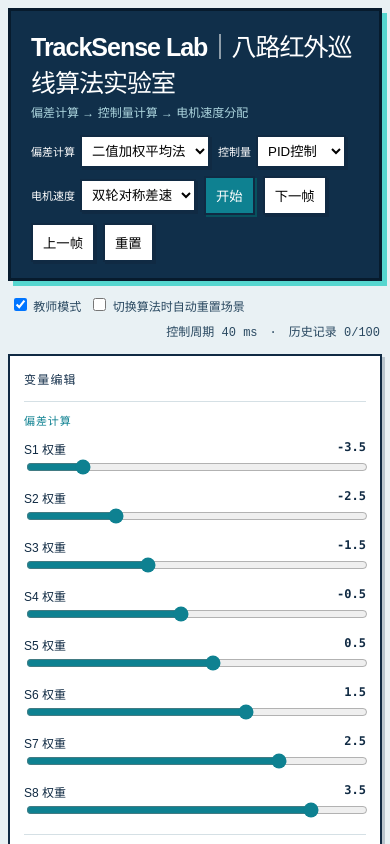
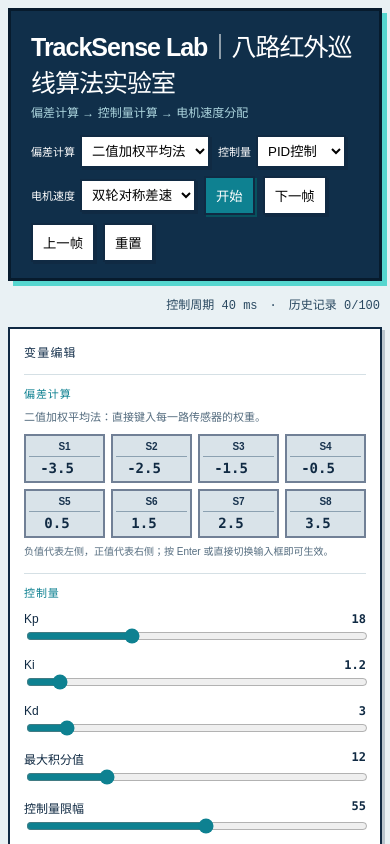
Before and after one commit to EasonHelloWord/TrackSense-Lab, a React (Vite) app: page / in a window 390 px wide. Shown: the top 844 px of the page. Built offline with nearby package versions, Linux system fonts and the light colour scheme.

Commit message:
Enhance simulator controls and track presets

```diff
--- a/src/App.tsx
+++ b/src/App.tsx
@@ -13,28 +13,28 @@
 import { VehicleParameterPanel } from './components/VehicleParameterPanel';
 
 const defaults = (controller: LineController) => Object.fromEntries(controller.parameterDefinitions.map(definition => [definition.key, definition.defaultValue]));
-const tracks: [TrackPreset, string][] = [['straight','直线'],['left','缓左弯'],['right','缓右弯'],['hardLeft','急左弯'],['hardRight','急右弯'],['s','S形弯'],['random','随机平滑'],['lost','丢线场景'],['finish','全黑终点']];
+const tracks: [TrackPreset, string][] = [['straight','直线'],['left','缓左弯'],['right','缓右弯'],['hardLeft','急左弯'],['hardRight','急右弯'],['s','S形弯'],['random','随机平滑'],['circle','圆形闭环'],['ellipse','椭圆闭环'],['triangle','三角形闭环'],['square','正方形闭环'],['hexagon','六边形闭环'],['lost','丢线场景'],['finish','全黑终点']];
 
 export default function App() {
   const controller = controllerRegistry[0];
   const [parameters, setParameters] = useState<Record<string, number | boolean | string>>(() => defaults(controllerRegistry[0]));
   const engine = useRef(new SimulationEngine(controllerRegistry[0], defaults(controllerRegistry[0])));
-  const [running, setRunning] = useState(false), [teacher, setTeacher] = useState(true), [autoReset, setAutoReset] = useState(false), [renderVersion, forceRender] = useState(0), [initial, setInitial] = useState('center');
+  const [running, setRunning] = useState(false), [renderVersion, forceRender] = useState(0), [initial, setInitial] = useState('center');
   const refresh = () => forceRender(value => value + 1);
 
   useEffect(() => { let frame = 0, previous = 0, accumulator = 0; const loop = (time: number) => { if (running) { accumulator += Math.min(.1, (time - previous) / 1000); while (accumulator >= .04) { engine.current.step(.04); accumulator -= .04; } refresh(); } previous = time; frame = requestAnimationFrame(loop); }; frame = requestAnimationFrame(loop); return () => cancelAnimationFrame(frame); }, [running]);
-  const chooseAlgorithm = (key: 'errorMethod'|'controlMethod'|'motorMethod', value: string) => { setRunning(false); const nextParameters = { ...parameters, [key]: value }; engine.current.parameters = nextParameters; if (autoReset) engine.current.reset(); setParameters(nextParameters); refresh(); };
+  const chooseAlgorithm = (key: 'errorMethod'|'controlMethod'|'motorMethod', value: string) => { setRunning(false); const nextParameters = { ...parameters, [key]: value }; engine.current.parameters = nextParameters; setParameters(nextParameters); refresh(); };
   const reset = () => { const offsets: Record<string, number> = { center: 0, left: -28, right: 28, hardLeft: -60, hardRight: 60, offline: 180 }; engine.current.clearManualOverride(); engine.current.reset(offsets[initial]); refresh(); };
   const nextFrame = () => { engine.current.step(); refresh(); };
   const result = engine.current.state.result;
 
   return <main>
     <header><div><h1>TrackSense Lab｜八路红外巡线算法实验室</h1><p>偏差计算 → 控制量计算 → 电机速度分配</p></div><div className="header-controls algorithm-selectors"><label>偏差计算 <select value={String(parameters.errorMethod)} onChange={event => chooseAlgorithm('errorMethod', event.target.value)}><option value="state">状态匹配法</option><option value="weighted">二值加权平均法</option><option value="edge">左右边缘中点法</option><option value="manual">手写</option></select></label><label>控制量 <select value={String(parameters.controlMethod)} onChange={event => chooseAlgorithm('controlMethod', event.target.value)}><option value="switch">开关控制</option><option value="segmented">分段控制</option><option value="p">P控制</option><option value="pd">PD控制</option><option value="pid">PID控制</option><option value="manual">手写</option></select></label><label>电机速度 <select value={String(parameters.motorMethod)} onChange={event => chooseAlgorithm('motorMethod', event.target.value)}><option value="symmetric">双轮对称差速</option><option value="single">单轮减速</option><option value="reverse">反向差速</option><option value="manual">手写</option></select></label><button className="primary" onClick={() => setRunning(value => !value)}>{running ? '暂停' : '开始'}</button><button onClick={nextFrame}>下一帧</button><button onClick={() => { setRunning(false); engine.current.previous(); refresh(); }}>上一帧</button><button onClick={reset}>重置</button></div></header>
-    <div className="modebar"><label><input type="checkbox" checked={teacher} onChange={event => setTeacher(event.target.checked)} /> 教师模式</label><label><input type="checkbox" checked={autoReset} onChange={event => setAutoReset(event.target.checked)} /> 切换算法时自动重置场景</label><span>控制周期 40 ms　·　历史记录 {engine.current.history.length}/100</span></div>
+    <div className="modebar"><span>控制周期 40 ms　·　历史记录 {engine.current.history.length}/100</span></div>
     <div className="grid">
-      <aside><AlgorithmParameterPanel controller={controller} parameters={parameters} onChange={next => { setParameters(next); engine.current.parameters = next; refresh(); }} />{teacher && <VehicleParameterPanel settings={engine.current.settings} onChange={(key, value) => { (engine.current.settings as any)[key] = value; refresh(); }} />}<section className="panel"><h2>场景与起点</h2><label className="selectlabel">赛道预设<select value={engine.current.preset} onChange={event => { engine.current.setPreset(event.target.value as TrackPreset); refresh(); }}>{tracks.map(([id, name]) => <option key={id} value={id}>{name}</option>)}</select></label><label className="selectlabel">小车初始位置<select value={initial} onChange={event => setInitial(event.target.value)}><option value="center">正中间</option><option value="left">稍微偏左</option><option value="right">稍微偏右</option><option value="hardLeft">严重偏左</option><option value="hardRight">严重偏右</option><option value="offline">完全离线</option></select></label><button className="tiny" onClick={() => { engine.current.seed = Math.random() * 10; engine.current.setPreset('random'); refresh(); }}>重新生成随机赛道</button></section></aside>
+      <aside><AlgorithmParameterPanel controller={controller} parameters={parameters} onChange={next => { setParameters(next); engine.current.parameters = next; refresh(); }} /><VehicleParameterPanel settings={engine.current.settings} onChange={(key, value) => { (engine.current.settings as any)[key] = value; refresh(); }} /><section className="panel"><h2>场景与起点</h2><label className="selectlabel">赛道预设<select value={engine.current.preset} onChange={event => { engine.current.setPreset(event.target.value as TrackPreset); refresh(); }}>{tracks.map(([id, name]) => <option key={id} value={id}>{name}</option>)}</select></label><label className="selectlabel">小车初始位置<select value={initial} onChange={event => setInitial(event.target.value)}><option value="center">正中间</option><option value="left">稍微偏左</option><option value="right">稍微偏右</option><option value="hardLeft">严重偏左</option><option value="hardRight">严重偏右</option><option value="offline">完全离线</option></select></label><button className="tiny" onClick={() => { engine.current.seed = Math.random() * 10; engine.current.setPreset('random'); refresh(); }}>重新生成随机赛道</button></section></aside>
       <section className="sim"><SimulationCanvas engine={engine.current} revision={renderVersion} /><div className="explain"><strong>{result.explanation}</strong><span>地图位移 X {engine.current.state.mapOffsetX.toFixed(1)} / Y {engine.current.state.mapOffsetY.toFixed(1)} px</span></div></section>
-      <aside><RealtimeStatusPanel engine={engine.current} running={running} /><SensorBar values={engine.current.state.sensorValues} disabled={engine.current.settings.disabledSensor} /><ManualInterventionPanel engine={engine.current} onStart={() => { setRunning(true); refresh(); }} onRelease={() => { setRunning(false); refresh(); }} />{teacher && <section className="panel"><h2>仿真器误差模型</h2>{[['motorResponseTime','电机响应时间（惯性）',.02,1,.01],['motorJitter','电机抖动',0,20,.5],['leftEfficiency','左电机效率',.7,1.2,.01],['rightEfficiency','右电机效率',.7,1.2,.01],['sensorNoise','传感器误判概率',0,.3,.01]].map(([key,label,min,max,step]) => <label className="param" key={String(key)}><span>{label}<b>{String(engine.current.settings[key as keyof typeof defaultSettings])}{key==='motorResponseTime'?' s':''}</b></span><input type="range" min={Number(min)} max={Number(max)} step={Number(step)} value={Number(engine.current.settings[key as keyof typeof defaultSettings])} onChange={event => { (engine.current.settings as any)[key] = Number(event.target.value); refresh(); }} /></label>)}<label className="selectlabel">禁用传感器<select value={engine.current.settings.disabledSensor ?? ''} onChange={event => { engine.current.settings.disabledSensor = event.target.value === '' ? null : Number(event.target.value); refresh(); }}><option value="">无</option>{[1,2,3,4,5,6,7,8].map((number, index) => <option key={number} value={index}>S{number}</option>)}</select></label></section>}</aside>
+      <aside><RealtimeStatusPanel engine={engine.current} running={running} /><SensorBar values={engine.current.state.sensorValues} disabled={engine.current.settings.disabledSensor} /><ManualInterventionPanel engine={engine.current} onStart={() => { setRunning(true); refresh(); }} onRelease={() => { setRunning(false); refresh(); }} /><section className="panel"><h2>仿真器误差模型</h2>{[['motorAcceleration','最大加速度（速度单位/秒）',20,400,5],['motorDeceleration','最大减速度（速度单位/秒）',20,500,5],['motorJitter','电机抖动',0,20,.5],['leftEfficiency','左电机效率',.7,1.2,.01],['rightEfficiency','右电机效率',.7,1.2,.01],['sensorNoise','传感器误判概率',0,.3,.01]].map(([key,label,min,max,step]) => <label className="param" key={String(key)}><span>{label}<b>{String(engine.current.settings[key as keyof typeof defaultSettings])}</b></span><input type="range" min={Number(min)} max={Number(max)} step={Number(step)} value={Number(engine.current.settings[key as keyof typeof defaultSettings])} onChange={event => { (engine.current.settings as any)[key] = Number(event.target.value); refresh(); }} /></label>)}<label className="selectlabel">禁用传感器<select value={engine.current.settings.disabledSensor ?? ''} onChange={event => { engine.current.settings.disabledSensor = event.target.value === '' ? null : Number(event.target.value); refresh(); }}><option value="">无</option>{[1,2,3,4,5,6,7,8].map((number, index) => <option key={number} value={index}>S{number}</option>)}</select></label></section></aside>
     </div>
     <section className="codewrap"><h2>组合算法代码</h2><CodeViewer controller={controller} parameters={parameters} lines={result.activeCodeLines} /></section>
     <section className="panel compare"><h2>当前组合</h2><table><thead><tr><th>阶段</th><th>当前选择</th><th>作用</th></tr></thead><tbody><tr><td>偏差计算</td><td>{String(parameters.errorMethod)}</td><td>将八路二值传感器读数转换为偏差。</td></tr><tr><td>控制量</td><td>{String(parameters.controlMethod)}</td><td>根据偏差计算转向控制量。</td></tr><tr><td>电机速度</td><td>{String(parameters.motorMethod)}</td><td>把控制量分配为左右轮目标速度。</td></tr></tbody></table><p>三个阶段可独立组合；切换为“手写”后，可在左侧变量编辑区修改相应 JavaScript 规则。</p></section>
--- a/src/components/AlgorithmParameterPanel.tsx
+++ b/src/components/AlgorithmParameterPanel.tsx
@@ -5,6 +5,9 @@
   return <section className="panel"><h2>变量编辑</h2>{groups.map(group => {
     const definitions = controller.parameterDefinitions.filter(d => d.group === group && d.type !== 'select' && (!d.visibleWhen || d.visibleWhen.values.includes(String(parameters[d.visibleWhen.key]))));
     if (!definitions.length) return null;
-    return <div className="algorithm-variable-group" key={group}><h3>{group}</h3>{definitions.map(d=><label className="param" key={d.key}><span>{d.label}{d.type!=='code'&&<b>{d.type==='boolean'?(parameters[d.key]?'开启':'关闭'):String(parameters[d.key])}</b>}</span>{d.description&&<small>{d.description}</small>}{d.type==='code'?<textarea className="code-input" spellCheck={false} value={String(parameters[d.key])} onChange={e=>onChange({...parameters,[d.key]:e.target.value})}/>:d.type==='boolean'?<input type="checkbox" checked={Boolean(parameters[d.key])} onChange={e=>onChange({...parameters,[d.key]:e.target.checked})}/>:<input type="range" min={d.min} max={d.max} step={d.step} value={Number(parameters[d.key])} onChange={e=>onChange({...parameters,[d.key]:Number(e.target.value)})}/>}</label>)}</div>;
+    const weightDefinitions = definitions.filter(d => d.key.startsWith('sensorWeight'));
+    const otherDefinitions = definitions.filter(d => !d.key.startsWith('sensorWeight'));
+    const renderParameter = (d: typeof definitions[number]) => <label className="param" key={d.key}><span>{d.label}{d.type!=='code'&&<b>{d.type==='boolean'?(parameters[d.key]?'开启':'关闭'):String(parameters[d.key])}</b>}</span>{d.description&&<small>{d.description}</small>}{d.type==='code'?<textarea className="code-input" spellCheck={false} value={String(parameters[d.key])} onChange={e=>onChange({...parameters,[d.key]:e.target.value})}/>:d.type==='boolean'?<input type="checkbox" checked={Boolean(parameters[d.key])} onChange={e=>onChange({...parameters,[d.key]:e.target.checked})}/>:<input type="range" min={d.min} max={d.max} step={d.step} value={Number(parameters[d.key])} onChange={e=>onChange({...parameters,[d.key]:Number(e.target.value)})}/>}</label>;
+    return <div className="algorithm-variable-group" key={group}><h3>{group}</h3>{weightDefinitions.length > 0 && <div className="weight-editor"><p>二值加权平均法：直接键入每一路传感器的权重。</p><div className="weight-grid">{weightDefinitions.map((d,index)=><label className="weight-cell" key={d.key}><strong>S{index+1}</strong><input aria-label={d.label} type="number" inputMode="decimal" min={d.min} max={d.max} step={d.step} value={Number(parameters[d.key])} onFocus={event=>event.currentTarget.select()} onChange={event=>onChange({...parameters,[d.key]:Number(event.target.value)})}/></label>)}</div><small>负值代表左侧，正值代表右侧；按 Enter 或直接切换输入框即可生效。</small></div>}{otherDefinitions.map(renderParameter)}</div>;
   })}</section>;
 }
--- a/src/components/CodeViewer.tsx
+++ b/src/components/CodeViewer.tsx
@@ -1,2 +1,2 @@
 import { useState } from 'react'; import type { LineController } from '../controllers/types';
-export function CodeViewer({controller,parameters,lines}:{controller:LineController;parameters:Record<string,number|boolean|string>;lines?:number[]}){const [tab,setTab]=useState<'pseudo'|'c'|'ts'|'interface'>('pseudo');const text=tab==='pseudo'?controller.getPseudoCode():tab==='c'?controller.getCCode(parameters):tab==='ts'?controller.getTypeScriptCode():`LineController.update(frame, parameters, context)\n→ { result: ControllerResult, nextContext: ControllerContext }\n\n仿真器只调用该接口，不判断控制器类型。`;return <section className="panel code"><div className="tabs">{([['pseudo','伪代码'],['c','STM32 C'],['ts','TypeScript'],['interface','接口说明']] as const).map(([id,n])=><button className={tab===id?'active':''} onClick={()=>setTab(id)} key={id}>{n}</button>)}</div><pre>{text.split('\n').map((x,i)=><div className={tab==='pseudo'&&lines?.includes(i+1)?'highlight':''} key={i}><em>{String(i+1).padStart(2,'0')}</em>{x}</div>)}</pre></section>}
+export function CodeViewer({controller,parameters,lines}:{controller:LineController;parameters:Record<string,number|boolean|string>;lines?:number[]}){const [tab,setTab]=useState<'pseudo'|'c'|'ts'|'interface'>('pseudo'),[copied,setCopied]=useState(false);const text=tab==='pseudo'?controller.getPseudoCode():tab==='c'?controller.getCCode(parameters):tab==='ts'?controller.getTypeScriptCode():`LineController.update(frame, parameters, context)\n→ { result: ControllerResult, nextContext: ControllerContext }\n\n仿真器只调用该接口，不判断控制器类型。`;const copy=async()=>{try{if(navigator.clipboard)await navigator.clipboard.writeText(text);else{const input=document.createElement('textarea');input.value=text;document.body.append(input);input.select();document.execCommand('copy');input.remove();}setCopied(true);window.setTimeout(()=>setCopied(false),1600);}catch{setCopied(false);}};return <section className="panel code"><div className="tabs">{([['pseudo','伪代码'],['c','STM32 C'],['ts','TypeScript'],['interface','接口说明']] as const).map(([id,n])=><button className={tab===id?'active':''} onClick={()=>setTab(id)} key={id}>{n}</button>)}<button className="tiny copy-code" onClick={copy}>{copied?'已复制':'复制代码'}</button></div><pre>{text.split('\n').map((x,i)=><div className={tab==='pseudo'&&lines?.includes(i+1)?'highlight':''} key={i}><em>{String(i+1).padStart(2,'0')}</em>{x}</div>)}</pre></section>}
--- a/src/custom.css
+++ b/src/custom.css
@@ -4,3 +4,12 @@
 .algorithm-variable-group h3 { color:#0e8191; font-size:11px; letter-spacing:.08em; margin:0 0 4px; text-transform:uppercase; }
 .algorithm-selectors label { display:flex; align-items:center; gap:5px; font-size:11px; font-weight:700; }
 .algorithm-selectors select { padding:6px; }
+.copy-code { margin-left:auto; }
+.weight-editor { margin:8px 0 14px; }
+.weight-editor p { margin:0 0 8px; color:#536b7e; font-size:11px; }
+.weight-editor small { display:block; margin-top:7px; color:#536b7e; font-size:10px; line-height:1.45; }
+.weight-grid { display:grid; grid-template-columns:repeat(4,1fr); gap:6px; }
+.weight-cell { min-width:0; border:2px solid #718096; background:#d9e3e9; padding:5px 3px; text-align:center; }
+.weight-cell strong { display:block; color:#17324d; font-size:10px; font-weight:700; }
+.weight-cell input { width:100%; min-width:0; border:0; border-top:1px solid #8ca1b1; margin-top:4px; padding:3px 0 0; background:transparent; color:#102a43; font:700 14px "SF Mono",Consolas,monospace; text-align:center; outline:none; }
+.weight-cell:focus-within { border-color:#0e8191; background:#bde3e5; }
--- a/src/simulation/sensorModel.ts
+++ b/src/simulation/sensorModel.ts
@@ -1,5 +1,5 @@
 import type { SensorValue } from '../controllers/types';
-import { trackX } from './trackGenerator';
+import { isOnTrack } from './trackGenerator';
 import type { SimulationSettings, TrackPreset } from './types';
 import { sensorPositions } from './vehicleGeometry';
 
@@ -16,7 +16,7 @@
     const mapSensorY = -sin * x + cos * y - mapY;
     let black = preset === 'finish' && mapSensorY < -270
       ? true
-      : Math.abs(trackX(preset, mapSensorY, seed) - mapSensorX) < 27;
+      : isOnTrack(preset, mapSensorX, mapSensorY, seed);
     if (settings.sensorNoise > 0 && Math.random() < settings.sensorNoise) black = !black;
     return black ? 1 : 0;
   }) as SensorValue[];
--- a/src/simulation/simulationEngine.ts
+++ b/src/simulation/simulationEngine.ts
@@ -4,7 +4,7 @@
 import { clamp } from '../utils/clamp';
 
 const emptyResult: ControllerResult = { motorCommand: { leftSpeed: 0, rightSpeed: 0 }, error: null, linePosition: 0, actionLabel: '等待开始', explanation: '点击开始或单步，读取固定传感器下方的地图。', debugValues: {} };
-export const defaultSettings: SimulationSettings = { motorJitter: 0, motorResponseTime: .18, leftEfficiency: 1, rightEfficiency: 1, sensorNoise: 0, sensorDelay: 0, disabledSensor: null, sensorSpacing: 15, sensorForwardOffset: 59, motorSpacing: 120 };
+export const defaultSettings: SimulationSettings = { motorJitter: 0, motorAcceleration: 120, motorDeceleration: 180, leftEfficiency: 1, rightEfficiency: 1, sensorNoise: 0, sensorDelay: 0, disabledSensor: null, sensorSpacing: 15, sensorForwardOffset: 59, motorSpacing: 120 };
 
 export class SimulationEngine {
   preset: TrackPreset = 'straight'; seed = 1; settings = { ...defaultSettings }; context: ControllerContext;
@@ -46,10 +46,17 @@
     const jitter = () => this.settings.motorJitter ? (Math.random() - .5) * this.settings.motorJitter : 0;
     const targetLeft = clamp(result.motorCommand.leftSpeed * this.settings.leftEfficiency + jitter(), -100, 100);
     const targetRight = clamp(result.motorCommand.rightSpeed * this.settings.rightEfficiency + jitter(), -100, 100);
-    // 一阶电机响应：实际轮速连续地趋近有效目标轮速，避免指令切换时瞬间跳变。
-    const response = 1 - Math.exp(-dt / Math.max(this.settings.motorResponseTime, .001));
-    const left = s.actualLeft + (targetLeft - s.actualLeft) * response;
-    const right = s.actualRight + (targetRight - s.actualRight) * response;
+    // 加速度限幅：提速与刹车分别受限；反转时必须先减至 0，再向反方向加速。
+    const approachSpeed = (actual: number, target: number) => {
+      if (actual !== 0 && target !== 0 && Math.sign(actual) !== Math.sign(target)) {
+        const reduction = Math.min(Math.abs(actual), this.settings.motorDeceleration * dt);
+        return actual - Math.sign(actual) * reduction;
+      }
+      const rate = Math.abs(target) > Math.abs(actual) ? this.settings.motorAcceleration : this.settings.motorDeceleration;
+      return actual + clamp(target - actual, -rate * dt, rate * dt);
+    };
+    const left = approachSpeed(s.actualLeft, targetLeft);
+    const right = approachSpeed(s.actualRight, targetRight);
     const average = (left + right) / 2;
     const distance = average * .11;
     /*
--- a/src/simulation/types.ts
+++ b/src/simulation/types.ts
@@ -1,6 +1,6 @@
 import type { ControllerContext, ControllerResult, SensorValue } from '../controllers/types';
-export type TrackPreset='straight'|'left'|'right'|'hardLeft'|'hardRight'|'s'|'random'|'lost'|'finish';
-export interface SimulationSettings { motorJitter:number; motorResponseTime:number; leftEfficiency:number; rightEfficiency:number; sensorNoise:number; sensorDelay:number; disabledSensor:number|null; sensorSpacing:number; sensorForwardOffset:number; motorSpacing:number; }
+export type TrackPreset='straight'|'left'|'right'|'hardLeft'|'hardRight'|'s'|'random'|'circle'|'ellipse'|'triangle'|'square'|'hexagon'|'lost'|'finish';
+export interface SimulationSettings { motorJitter:number; motorAcceleration:number; motorDeceleration:number; leftEfficiency:number; rightEfficiency:number; sensorNoise:number; sensorDelay:number; disabledSensor:number|null; sensorSpacing:number; sensorForwardOffset:number; motorSpacing:number; }
 /** 地图平面的位姿；车身层不拥有位姿，始终固定在画布中心。 */
 export interface SimulationState { frame:number; time:number; mapOffsetX:number; mapOffsetY:number; mapRotation:number; /** 兼容旧状态面板：等同于地图 X 位移。 */ lateral:number; sensorValues:[SensorValue,SensorValue,SensorValue,SensorValue,SensorValue,SensorValue,SensorValue,SensorValue]; result:ControllerResult; targetLeft:number;targetRight:number;actualLeft:number;actualRight:number; }
 export interface Snapshot {state:SimulationState; context:ControllerContext;}
```
Also changed, not shown: src/controllers/pipeline/pipelineController.ts (+8 -1 lines), src/simulation/trackGenerator.ts (+31 -3 lines), 1 other file (tests, documents, lock files or other folders).
